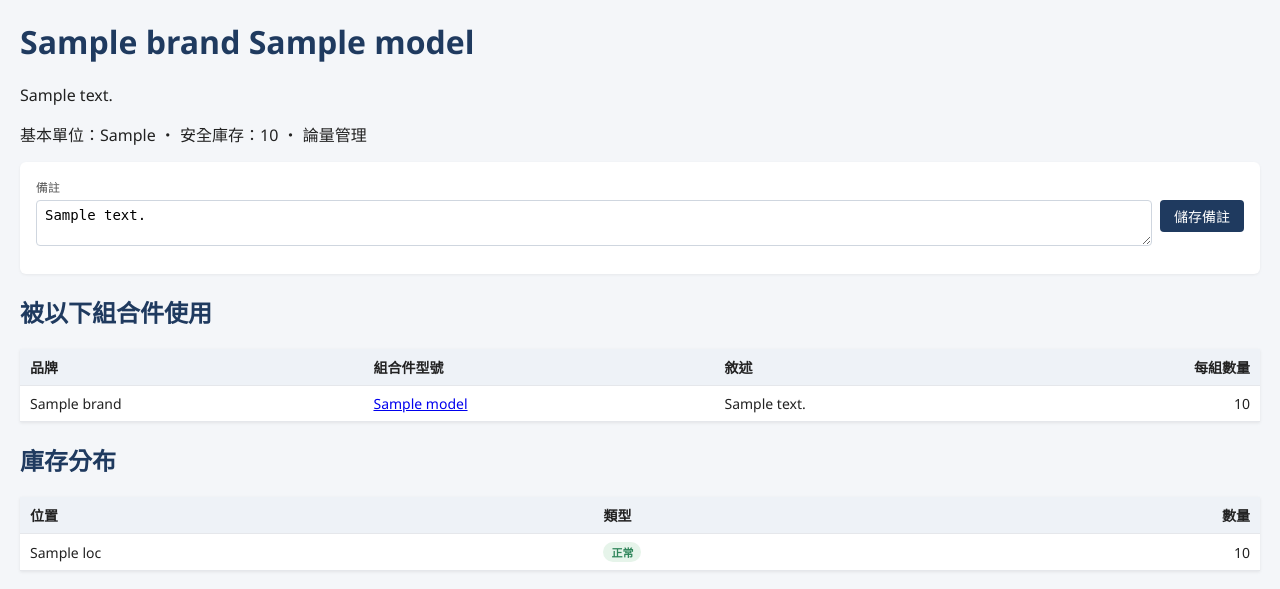
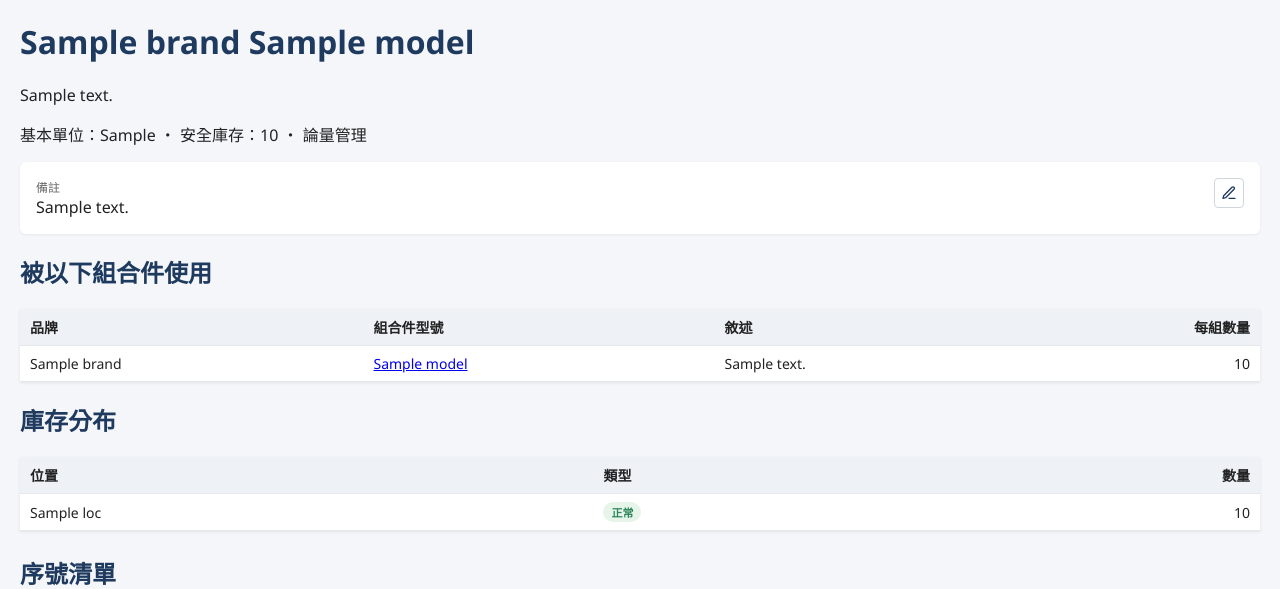
Before and after one commit to alien18331/warehouse_mgr, a FastAPI app: template app/templates/product_detail.html in a window 1280 px wide. Shown: the part 52-641 px from the top of the page. Run offline with FastAPI, Linux system fonts and the light colour scheme; the template is opened without the code that fills it: most values are stand-ins (such as "Sample title", 1, 10 or a date in 2020).

Commit message:
Product detail: comment is read-only until pencil icon clicked
Default view shows the comment text with an edit (pencil) icon;
clicking the icon swaps to the textarea + save/cancel buttons.
Cancel reverts to the read-only view without saving.

Co-Authored-By: Claude Opus 4.7 <noreply@anthropic.com>

```diff
--- a/app/templates/product_detail.html
+++ b/app/templates/product_detail.html
@@ -6,11 +6,27 @@
 {% if p.is_kit %}・ <span class="badge office">組合件</span>{% endif %}</p>
 
 <div class="card">
-  <form method="post" action="/products/{{ p.id }}/comment" class="row" style="align-items:flex-start; gap:8px;">
+  <div id="comment_view" style="display:flex; align-items:flex-start; gap:8px;">
+    <div style="flex:1;">
+      <div style="font-size:12px; color:#666;">備註</div>
+      <div style="white-space:pre-wrap;">{{ p.comment or '（尚未填寫）' }}</div>
+    </div>
+    <button type="button" class="icon-btn" title="編輯備註"
+            onclick="document.getElementById('comment_view').style.display='none';
+                     document.getElementById('comment_edit').style.display='flex';
+                     document.querySelector('#comment_edit textarea').focus();">
+      <svg viewBox="0 0 24 24" fill="none" stroke="currentColor" stroke-width="2" stroke-linecap="round" stroke-linejoin="round"><path d="M12 20h9"/><path d="M16.5 3.5a2.121 2.121 0 0 1 3 3L7 19l-4 1 1-4 12.5-12.5z"/></svg>
+    </button>
+  </div>
+  <form id="comment_edit" method="post" action="/products/{{ p.id }}/comment"
+        style="display:none; align-items:flex-start; gap:8px;">
     <label style="flex:1;">備註
       <textarea name="comment" rows="2" style="width:100%;" placeholder="此料件的備註（一個料件一則，會覆寫前一則）">{{ p.comment or '' }}</textarea>
     </label>
-    <button type="submit" class="btn" style="margin-top:22px;">儲存備註</button>
+    <button type="submit" class="btn" style="margin-top:22px;">儲存</button>
+    <button type="button" class="btn ghost" style="margin-top:22px;"
+            onclick="document.getElementById('comment_edit').style.display='none';
+                     document.getElementById('comment_view').style.display='flex';">取消</button>
   </form>
 </div>
 
```
